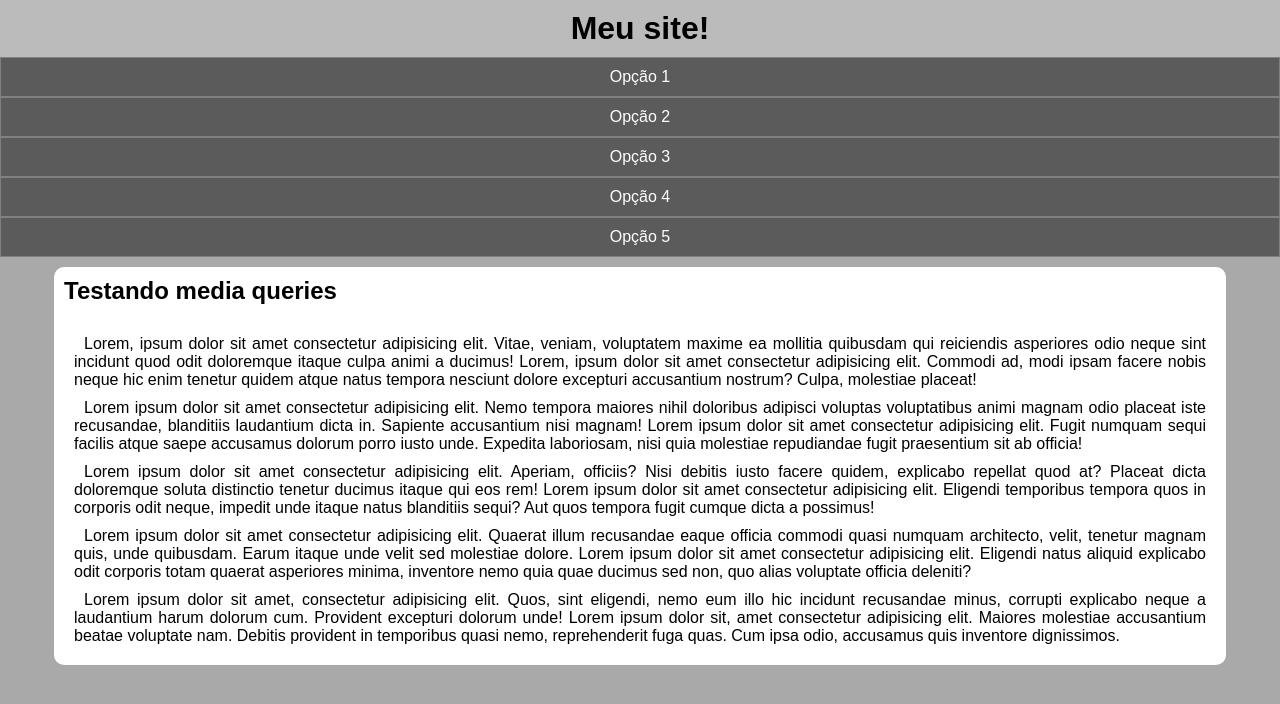
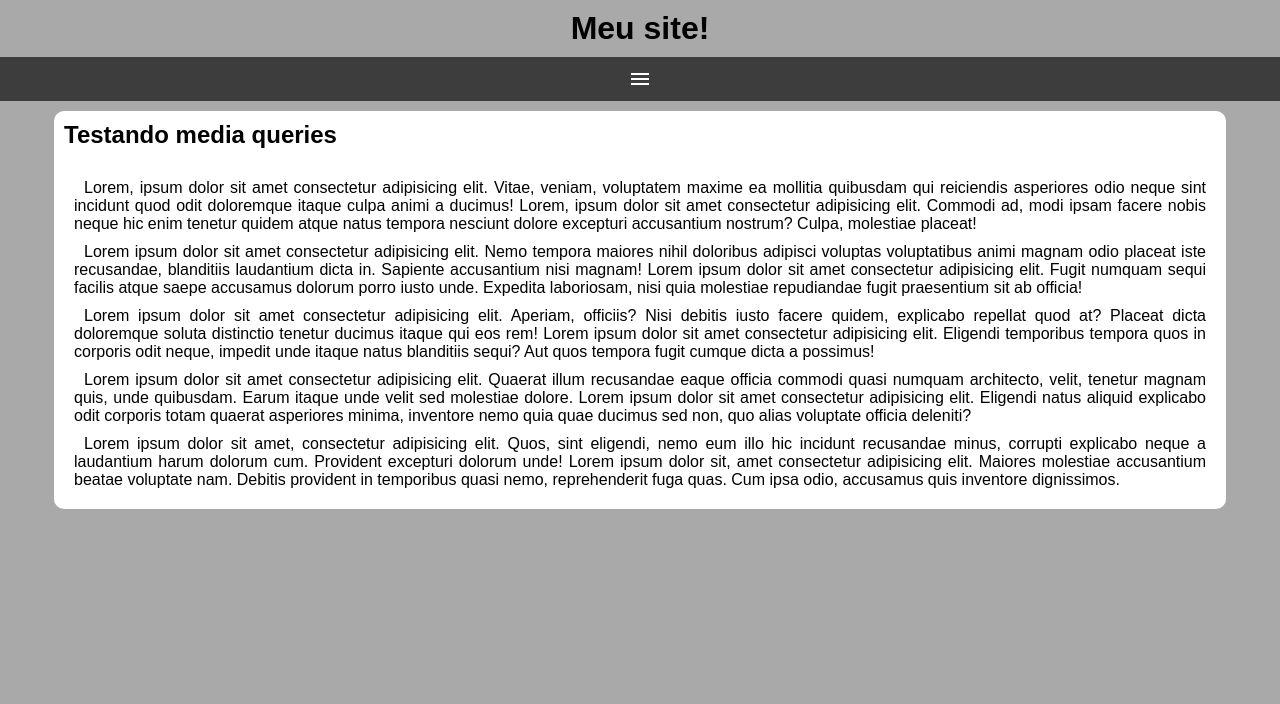
Before and after one commit to JefersonFreitas27/html5-css3, a plain HTML site: page Modulo4/Ex004/mq005/index.html in a window 1280 px wide. Drawn offline with nearby package versions, Linux system fonts and the light colour scheme.

Commit message:
mq005 usando js

```diff
--- a/Modulo4/Ex004/mq005/estilos/style.css
+++ b/Modulo4/Ex004/mq005/estilos/style.css
@@ -11,7 +11,7 @@ html,body{
 }
 
 header{
-    background-color: rgb(188, 187, 187);
+    background-color: darkgray;
 }
 
 header>h1{
@@ -19,8 +19,23 @@ header>h1{
    text-align: center;
 }
 
+#burguer{
+    background-color: rgb(61, 61, 61);
+    display: block;
+    text-align: center;
+    color: white;
+    padding: 10px;
+    cursor: pointer;
+}
+
+#burguer:hover{
+    background-color: rgb(223, 221, 221);
+    color: black;
+
+}
+
 menu{
-    display: block;
+    display: none;
 }
 
 menu>ul{
--- a/Modulo4/Ex004/mq005/index.html
+++ b/Modulo4/Ex004/mq005/index.html
@@ -4,12 +4,14 @@
     <meta charset="UTF-8">
     <meta name="viewport" content="width=device-width, initial-scale=1.0">
     <link rel="stylesheet" href="estilos/style.css">
+    <link rel="stylesheet" href="https://fonts.googleapis.com/css2?family=Material+Symbols+Outlined:opsz,wght,FILL,GRAD@20..48,100..700,0..1,-50..200&icon_names=menu" />
     <title>Media Query</title>
 </head>
 <body>
     <header>
         <h1>Meu site!</h1>
-        <menu>
+        <span id="burguer" class="material-symbols-outlined"onclick="clickMenu()">menu</span>
+        <menu id="itens">
             <ul>
                 <li><a href="#">Opção 1</a></li>
                 <li><a href="#">Opção 2</a></li>
@@ -17,6 +19,7 @@
                 <li><a href="#">Opção 4</a></li>
                 <li><a href="#">Opção 5</a></li>
             </ul>
+        </menu>
     </header>
 
     <main>
@@ -29,6 +32,15 @@
             <p>Lorem ipsum dolor sit amet, consectetur adipisicing elit. Quos, sint eligendi, nemo eum illo hic incidunt recusandae minus, corrupti explicabo neque a laudantium harum dolorum cum. Provident excepturi dolorum unde! Lorem ipsum dolor sit, amet consectetur adipisicing elit. Maiores molestiae accusantium beatae voluptate nam. Debitis provident in temporibus quasi nemo, reprehenderit fuga quas. Cum ipsa odio, accusamus quis inventore dignissimos. </p>
         </article>
     </main>
+<script>
+    function clickMenu(){
+       if (itens.style.display=='block'){
+            itens.style.display='none'
+    }else{
+        itens.style.display='block'
+    }
+    }
+</script>
 
 </body>
 </html>
```
